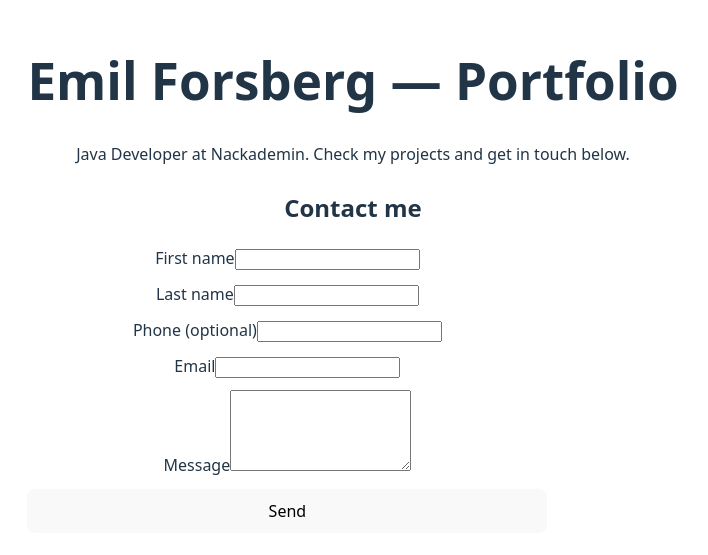
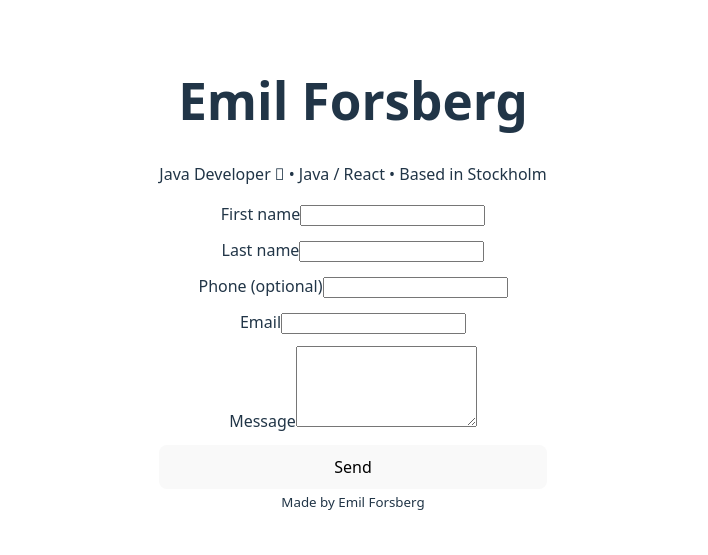
Before and after one commit to alpsten/web-portfolio-react-frontend, a React (Vite) app: page / in a window 1280 px wide. Shown: the part 125-680 px from the top of the page, without its empty margins (287-995 px from the left). Built offline with nearby package versions, Linux system fonts and the light colour scheme.

Commit message:
- Added Header.tsx and changed som wording.
- Added ContactForm and Header to App.tsx

```diff
--- a/src/App.tsx
+++ b/src/App.tsx
@@ -1,19 +1,21 @@
 
 import './App.css';
+
+import Header from "./sections/Header";
 import ContactForm from './components/ContactForm';
 
 export default function App() {
     return (
-        <div style={{ maxWidth: 900, margin: '0 auto', padding: 16 }}>
-            <header style={{ marginBottom: 24 }}>
-                <h1>Emil Forsberg — Portfolio</h1>
-                <p>Java Developer at Nackademin. Check my projects and get in touch below.</p>
-            </header>
 
-            <section>
-                <h2>Contact me</h2>
-                <ContactForm />
-            </section>
-        </div>
+        <main className="site">
+
+            <Header/>
+            <ContactForm/>
+
+            <footer className="footer container">
+                <small className="muted">Made by Emil Forsberg</small>
+            </footer>
+
+        </main>
     );
 }
--- a/src/sections/Header.tsx
+++ b/src/sections/Header.tsx
@@ -0,0 +1,11 @@
+
+export default function Header() {
+    return (
+
+        <header className="header container">
+            <h1>Emil Forsberg</h1>
+            <p className="subtitle">Java Developer  • Java / React • Based in Stockholm</p>
+        </header>
+
+    );
+}
```
